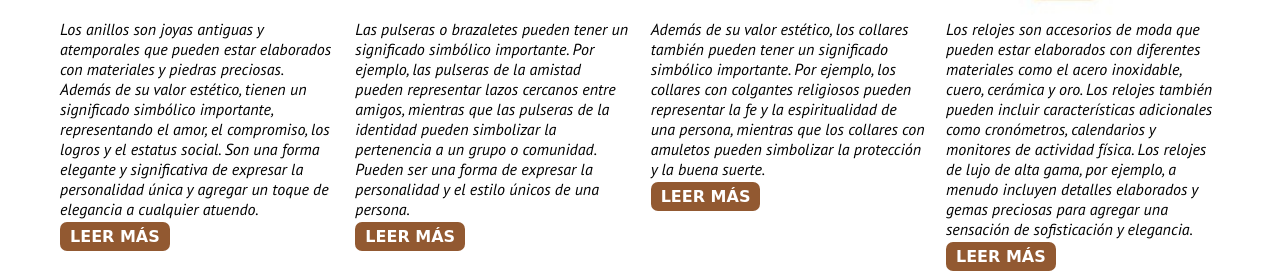
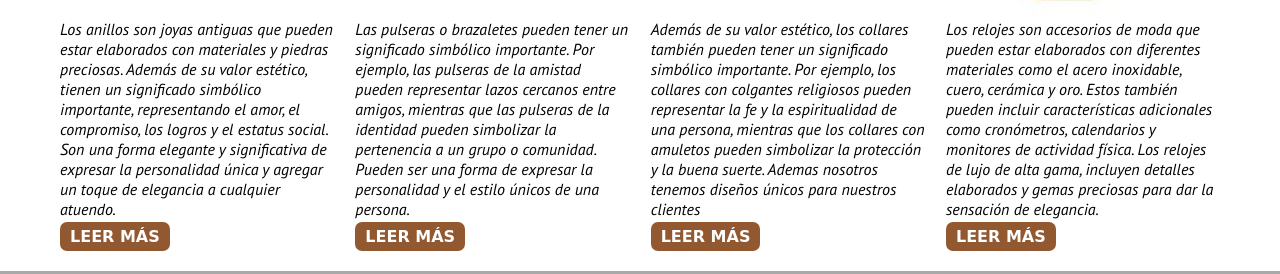
Before and after one commit to FlorenciaCampos/Joyeria-De-Lujo, a plain HTML site: page index.html in a window 1280 px wide. Shown: the part 727-1001 px from the top of the page. Drawn offline with Linux system fonts and the light colour scheme.

Commit message:
Arregla texto de productos

```diff
--- a/index.html
+++ b/index.html
@@ -51,8 +51,7 @@ crossorigin="anonymous"
         <article class="entrada-blog">
             <h1>Anillos</h1>
             <img src="./img/anillo1.jpg">
-            <p>
-              Los anillos son joyas antiguas y atemporales que pueden estar elaborados con materiales  y piedras preciosas. Además de su valor estético, tienen un significado simbólico importante, representando el amor, el compromiso, los logros y el estatus social. Son una forma elegante y significativa de expresar la personalidad única y agregar un toque de elegancia a cualquier atuendo.</p>
+            <p>Los anillos son joyas antiguas que pueden estar elaborados con materiales  y piedras preciosas. Además de su valor estético, tienen un significado simbólico importante, representando el amor, el compromiso, los logros y el estatus social. Son una forma elegante y significativa de expresar la personalidad única y agregar un toque de elegancia a cualquier atuendo.</p>
             <a href="./anillos.html" >Leer más</a>
         </article>
 
@@ -68,7 +67,7 @@ crossorigin="anonymous"
             <h1>Collares</h1>
             <img src="./img/collar1.jpg">
 
-            <p>Además de su valor estético, los collares también pueden tener un significado simbólico importante. Por ejemplo, los collares con colgantes religiosos pueden representar la fe y la espiritualidad de una persona, mientras que los collares con amuletos pueden simbolizar la protección y la buena suerte.</p>
+           <p>Además de su valor estético, los collares también pueden tener un significado simbólico importante. Por ejemplo, los collares con colgantes religiosos pueden representar la fe y la espiritualidad de una persona, mientras que los collares con amuletos pueden simbolizar la protección y la buena suerte. Ademas nosotros tenemos diseños únicos para nuestros clientes</p>
             <a href="./collares.html">Leer más</a>
         </article>
 
@@ -76,7 +75,7 @@ crossorigin="anonymous"
             <h1>Relojes</h1>
           <img src="./img/reloj.jpg">
 
-            <p>Los relojes son accesorios de moda que pueden estar elaborados con diferentes materiales como el acero inoxidable, cuero, cerámica y oro. Los relojes también pueden incluir características adicionales como cronómetros, calendarios y monitores de actividad física. Los relojes de lujo de alta gama, por ejemplo, a menudo incluyen detalles elaborados y gemas preciosas para agregar una sensación de sofisticación y elegancia.</p>
+           <p>Los relojes son accesorios de moda que pueden estar elaborados con diferentes materiales como el acero inoxidable, cuero, cerámica y oro. Estos también pueden incluir características adicionales como cronómetros, calendarios y monitores de actividad física. Los relojes de lujo de alta gama, incluyen detalles elaborados y gemas preciosas para dar la sensación de elegancia.</p>
             <a href="./relojes.html">Leer más</a>
         </article>
 
```
